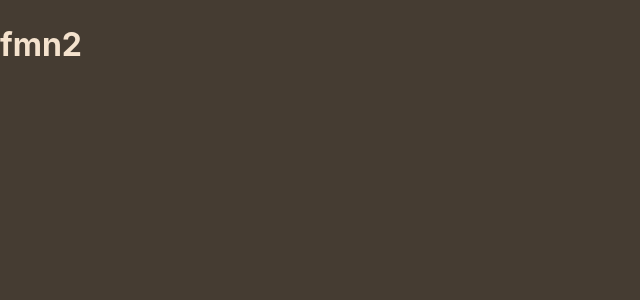
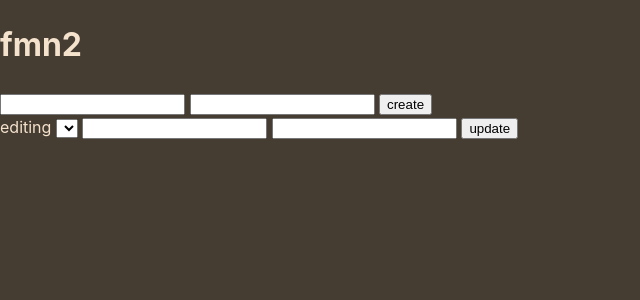
Before and after one commit to resultfulness/fmn, a SvelteKit app: page / in a window 1280 px wide. Shown: the top 300 px of the page, without its empty margins (0-640 px from the left). Built offline with nearby package versions, Linux system fonts and the light colour scheme.

Commit message:
basic item page, zod for schemas, mock api

```diff
--- a/package.json
+++ b/package.json
@@ -19,5 +19,8 @@
 		"svelte-check": "^4.3.4",
 		"typescript": "^5.9.3",
 		"vite": "^7.2.2"
+	},
+	"dependencies": {
+		"zod": "^4.1.13"
 	}
 }
--- /dev/null
+++ b/src/lib/api/index.ts
@@ -0,0 +1,5 @@
+import items from "./items";
+
+const api = { items };
+
+export default api;
--- /dev/null
+++ b/src/lib/api/items.ts
@@ -0,0 +1,33 @@
+import { Item, ItemShort, ItemUpdate, type ItemCreate } from "$lib/schemas/items";
+
+const items = {
+    items: [] as Item[],
+    maxId: 0,
+    create(item: ItemCreate): Promise<ItemShort> {
+        const newItem = <Item>{ ...item, item_id: ++this.maxId };
+        this.items.push(newItem)
+        return new Promise(res => res(ItemShort.parse(newItem)));
+    },
+    readAll(): Promise<ItemShort[]> {
+        return new Promise(res => setTimeout(() => res(
+            this.items.map(item => ItemShort.parse(item))
+        ), 1000));
+    },
+    update(id: number, item: ItemUpdate): Promise<ItemShort> {
+        return new Promise(res => {
+            const i = this.items.findIndex(item => item.item_id === id);
+            const updatedItem = <Item>{ ...this.items[i], ...item };
+            this.items[i] = updatedItem;
+            res(ItemShort.parse(updatedItem));
+        });
+    },
+    delete(id: number): Promise<ItemShort> {
+        return new Promise(res => {
+            const item = this.items.find(item => item.item_id === id);
+            this.items = this.items.filter(item => item.item_id !== id);
+            res(ItemShort.parse(item));
+        });
+    }
+}
+
+export default items;
--- /dev/null
+++ b/src/lib/schemas/items.ts
@@ -0,0 +1,30 @@
+import * as z from "zod";
+
+export const ItemShort = z.object({
+    item_id: z.int(),
+    name: z.string(),
+    icon: z.string(),
+});
+
+export const Item = z.object({
+    item_id: z.int(),
+    name: z.string(),
+    icon: z.string(),
+    created_at: z.coerce.date(),
+    updated_at: z.coerce.date(),
+});
+
+export const ItemCreate = z.object({
+    name: z.string().nonempty(),
+    icon: z.string(),
+});
+
+export const ItemUpdate = z.object({
+    name: z.string().nonempty().optional(),
+    icon: z.string().optional(),
+})
+
+export type Item = z.infer<typeof Item>;
+export type ItemShort = z.infer<typeof ItemShort>;
+export type ItemCreate = z.infer<typeof ItemCreate>;
+export type ItemUpdate = z.infer<typeof ItemUpdate>;
--- a/src/routes/+page.svelte
+++ b/src/routes/+page.svelte
@@ -1 +1,103 @@
+<script lang="ts">
+import { onMount } from "svelte";
+import api from "$lib/api";
+import { ItemCreate, ItemUpdate, type ItemShort } from "$lib/schemas/items";
+
+let items = $state<ItemShort[]>();
+
+onMount(() => {
+    api.items
+        .readAll()
+        .then(_items => (items = _items))
+        .catch(e => alert(e));
+});
+
+function handleCreateItem(e: SubmitEvent) {
+    e.preventDefault();
+    const form = new FormData(e.target as HTMLFormElement);
+
+    const item = ItemCreate.safeParse({
+        name: form.get("name"),
+        icon: form.get("icon"),
+    });
+
+    if (!item.success) {
+        alert(item.error);
+        return;
+    }
+
+    api.items
+        .create(item.data)
+        .then(item => items?.push(item))
+        .catch(e => alert(e));
+}
+
+function handleDeleteItem(item_id: number) {
+    api.items
+        .delete(item_id)
+        .then(() => (items = items?.filter(item => item.item_id !== item_id)))
+        .catch(e => alert(e));
+}
+
+function handleUpdateItem(e: SubmitEvent) {
+    e.preventDefault();
+    const form = new FormData(e.target as HTMLFormElement);
+
+    const item = ItemUpdate.safeParse({
+        name: form.get("name"),
+        icon: form.get("icon"),
+    });
+
+    if (!item.success) {
+        alert(item.error);
+        return;
+    }
+
+    api.items
+        .update(+form.get("id")!, item.data)
+        .then(
+            item =>
+                (items![
+                    items?.findIndex(_item => _item.item_id === item.item_id)!
+                ] = item)
+        )
+        .catch(e => alert(e));
+}
+</script>
+
 <h1>fmn2</h1>
+
+<form onsubmit={handleCreateItem}>
+    <input type="text" name="name" />
+    <input type="text" name="icon" />
+    <button>create</button>
+</form>
+
+{#if items === undefined}
+    loading...
+{:else}
+    <form onsubmit={handleUpdateItem}>
+        editing
+        <select name="id">
+            {#each items as item}
+                <option value={item.item_id}>
+                    {item.name} (id: {item.item_id})
+                </option>
+            {/each}
+        </select>
+        <input type="text" name="name" />
+        <input type="text" name="icon" />
+        <button>update</button>
+    </form>
+
+    <ul>
+        {#each items as item}
+            <li>
+                {item.name}
+                <button onclick={() => handleDeleteItem(item.item_id)}>
+                    delete
+                </button>
+            </li>
+        {/each}
+    </ul>
+{/if}
```
Also changed, not shown: 1 other file (tests, documents, lock files or other folders).
